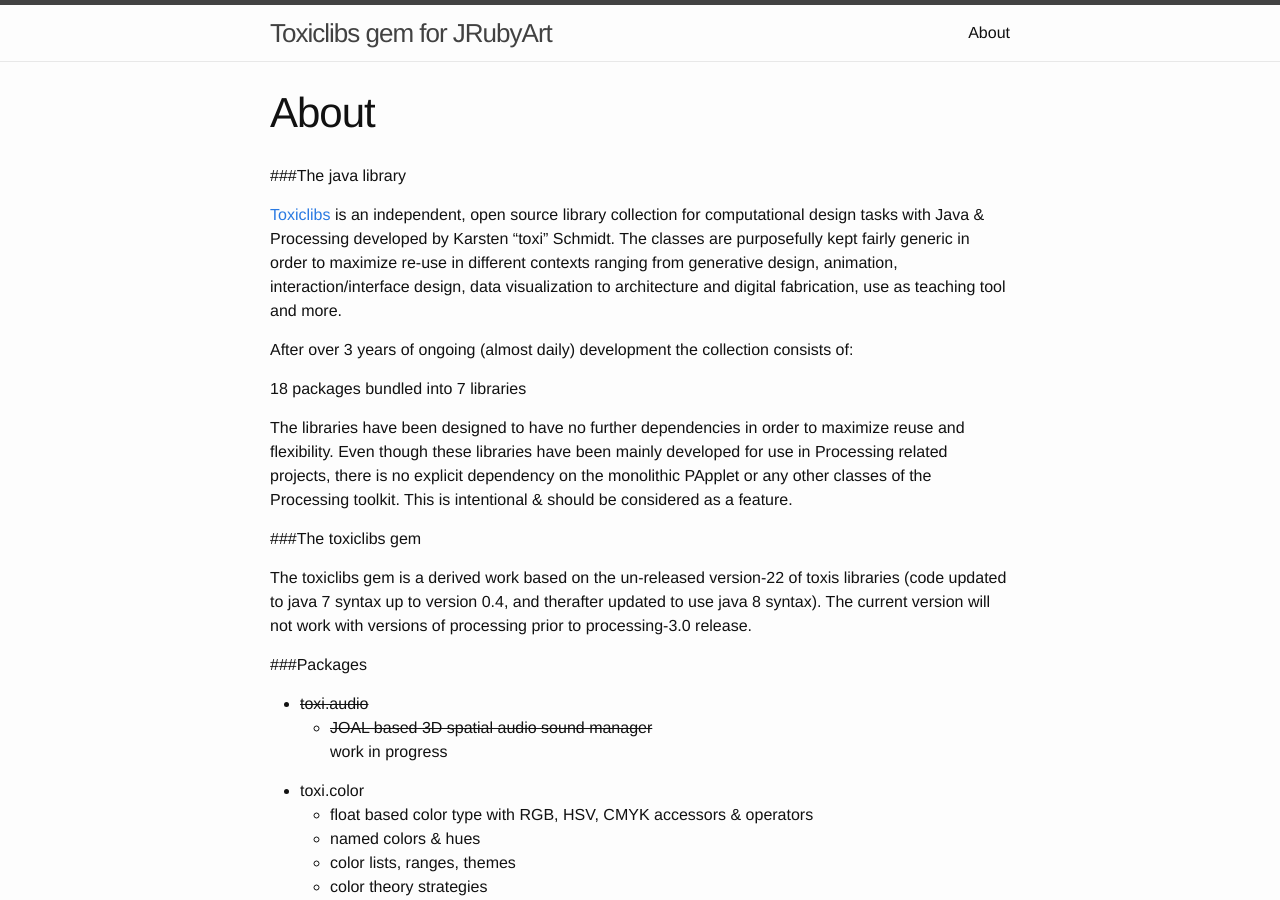
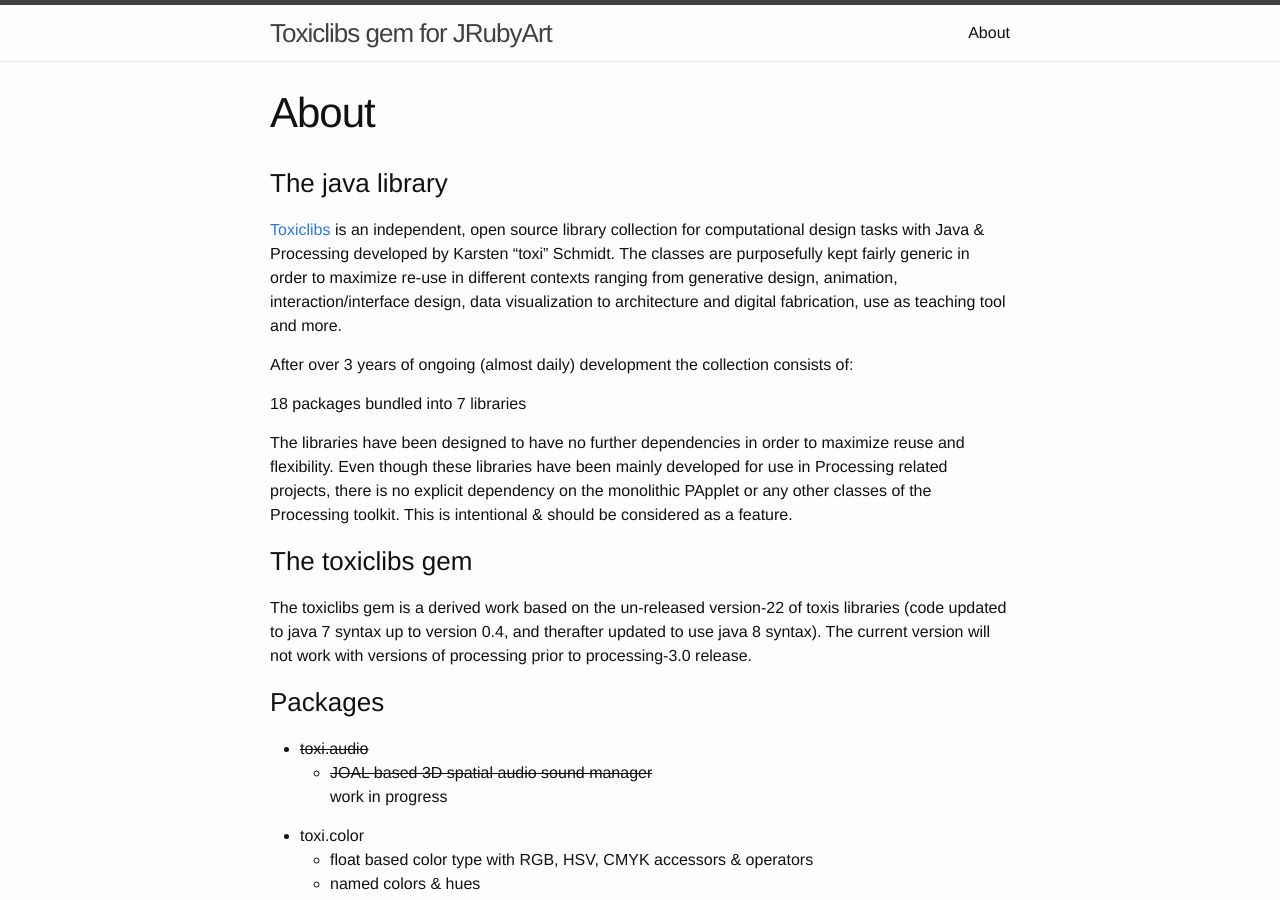
Before and after one commit to ruby-processing/toxicgem, a Jekyll site: the page built from about.md, in a window 1280 px wide and 900 px high. Built offline with Jekyll 4.4.1, drawn with Linux system fonts in a browser that asks for light colours.

Commit message:
cleanups

```diff
--- a/about.md
+++ b/about.md
@@ -3,7 +3,7 @@
 title: About
 permalink: /about/
 ---
-###The java library
+### The java library ###
 
 [Toxiclibs][toxiclibs] is an independent, open source library collection for computational design tasks with Java & Processing developed by Karsten “toxi” Schmidt. The classes are purposefully kept fairly generic in order to maximize re-use in different contexts ranging from generative design, animation, interaction/interface design, data visualization to architecture and digital fabrication, use as teaching tool and more.
 
@@ -14,11 +14,11 @@
 
 The libraries have been designed to have no further dependencies in order to maximize reuse and flexibility. Even though these libraries have been mainly developed for use in Processing related projects, there is no explicit dependency on the monolithic PApplet or any other classes of the Processing toolkit. This is intentional & should be considered as a feature.
 
-###The toxiclibs gem
+### The toxiclibs gem ###
 
 The toxiclibs gem is a derived work based on the un-released version-22 of toxis libraries (code updated to java 7 syntax up to version 0.4, and therafter updated to use java 8 syntax). The current version will not work with versions of processing prior to processing-3.0 release.
 
-###Packages
+### Packages ###
 
 * <s>toxi.audio</s>
    * <s>JOAL based 3D spatial audio sound manager</s> work in progress
```
